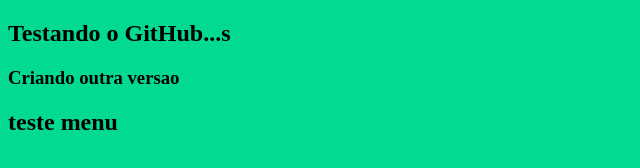
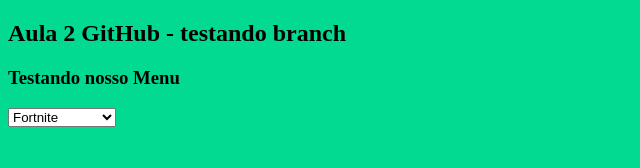
Before and after one commit to cliceres-blip/PrimeiroProjeto, a plain HTML site: page index.html in a window 1280 px wide. Shown: the whole page, without its empty margins (0-640 px from the left). Drawn offline with Linux system fonts and the light colour scheme.

Commit message:
Veraso com Menu

```diff
--- a/index.html
+++ b/index.html
@@ -2,16 +2,23 @@
 <html>
 
 <head>
-    <title>Meu Primeiro Git</title>
+    <title>Meu segundo Git</title>
     <link rel="stylesheet" href="style.css">
 
 </head>
 
 <body>
-    <h2> Testando o GitHub...s</h2>
+    <h2> Aula 2 GitHub - testando branch</h2>
+    <h3>Testando nosso Menu</h3>
 
-    <h3> Criando outra versao </h3>
-    <h2>teste menu</h2>
+    <div>
+        <select>
+            <option>Fortnite</option>
+            <option>Valorant</option>
+            <option>Counter Strike</option>
+        </select>
+    </div>
+
 
 </body>
 
```
